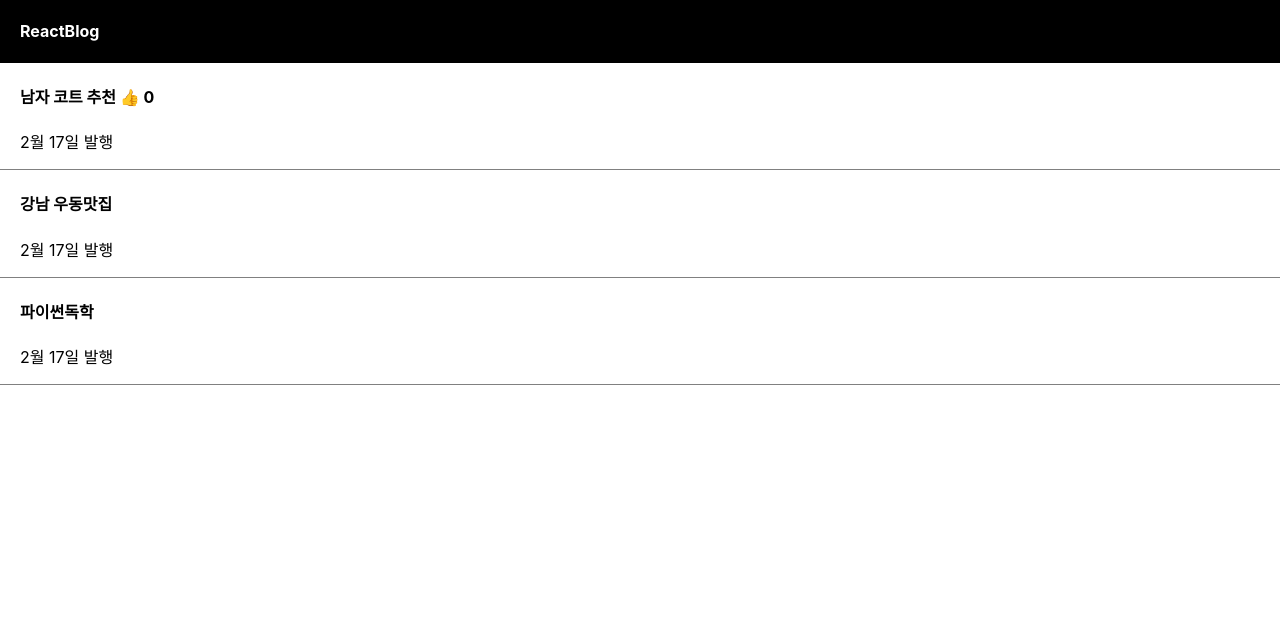
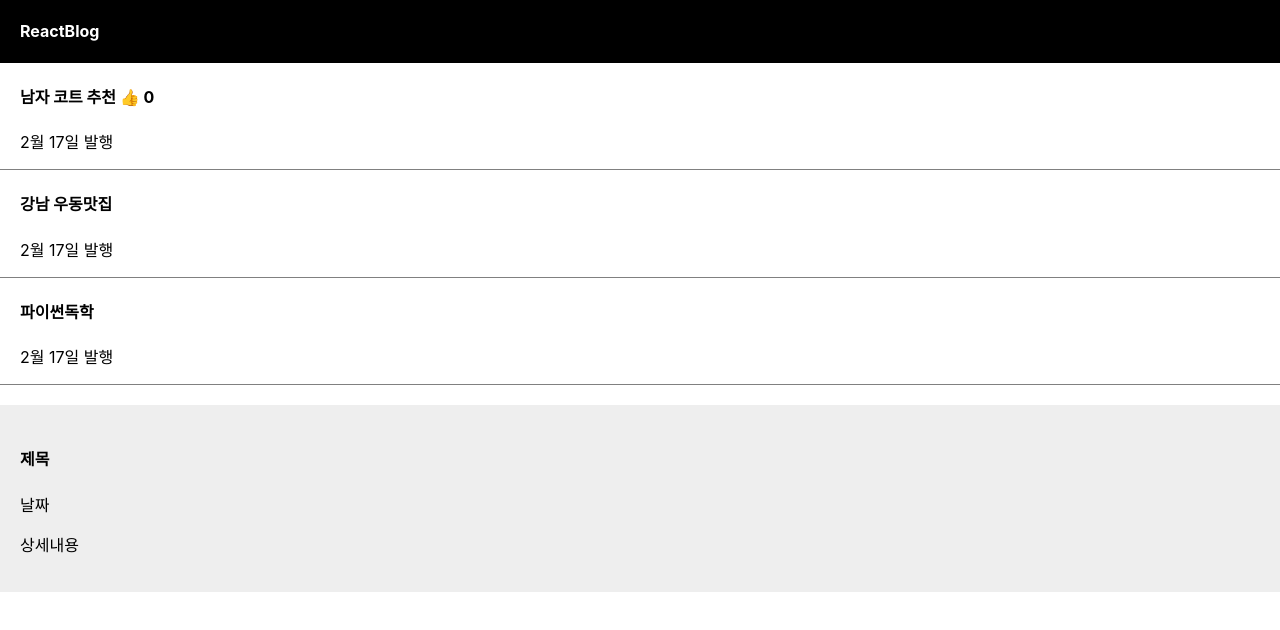
Before and after one commit to skarbgud/blog-react, a React (Create React App) app: page / in a window 1280 px wide. Shown: the top 630 px of the page. Built offline with nearby package versions, Linux system fonts and the light colour scheme.

Commit message:
component

```diff
--- a/src/App.css
+++ b/src/App.css
@@ -17,6 +17,13 @@
   padding-left: 20px;
   text-align: left;
   border-bottom: 1px solid gray;
+}
+
+.modal {
+  margin-top: 20px;
+  padding: 20px;
+  background: #eee;
+  text-align: left;
 }
 
 .App-logo {
--- a/src/App.js
+++ b/src/App.js
@@ -26,8 +26,21 @@
         <h4>{ title[2] }</h4>
         <p>2월 17일 발행</p>
       </div>
+
+      <Modal/>
+
     </div>
   );
 }
 
+function Modal() {
+  return (
+    <div className='modal'>
+      <h4>제목</h4>
+      <p>날짜</p>
+      <p>상세내용</p>
+    </div>
+  )
+}
+
 export default App;
```
